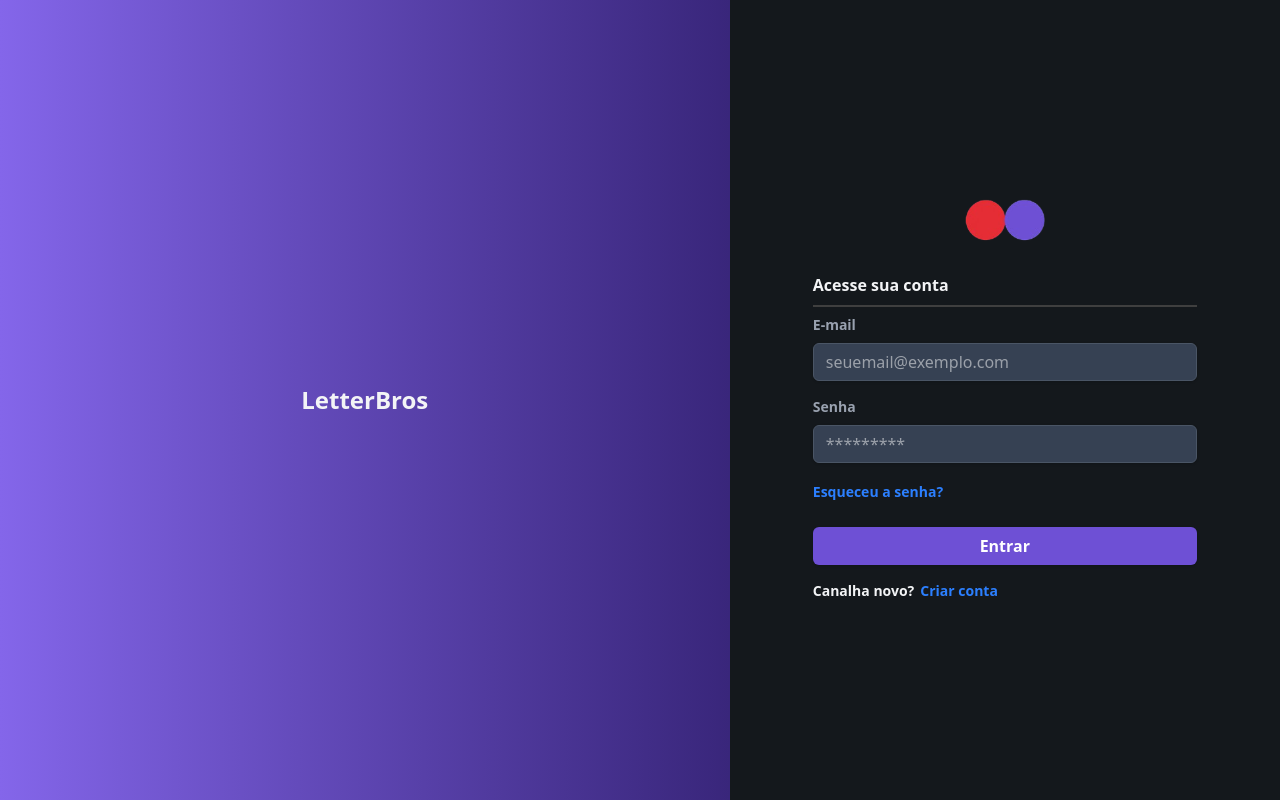
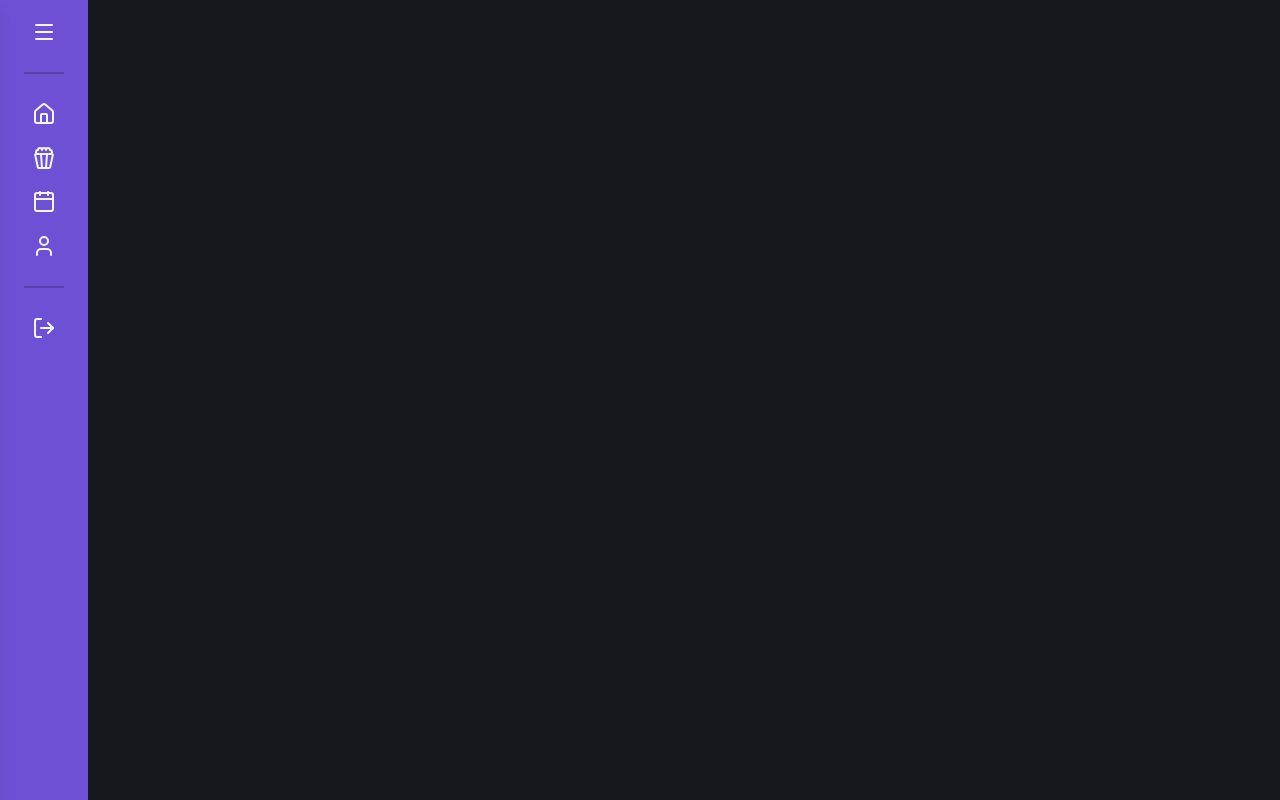
Before and after one commit to LuizEduardoBP/LetterBros-Frontend, a React (Vite) app: page /home in a window 1280 px wide. Built offline with nearby package versions, Linux system fonts and the light colour scheme.

Commit message:
feat: adicionando alguns pacotes (icones e rotas) e começo da homepage

```diff
--- a/package.json
+++ b/package.json
@@ -11,9 +11,11 @@
   },
   "dependencies": {
     "@tailwindcss/vite": "^4.1.4",
+    "lucide-react": "^1.7.0",
     "react": "^19.0.0",
     "react-dom": "^19.0.0",
     "react-icons": "^5.5.0",
+    "react-router-dom": "^7.13.2",
     "tailwindcss": "^4.1.4"
   },
   "devDependencies": {
--- a/src/App.tsx
+++ b/src/App.tsx
@@ -1,14 +1,18 @@
 import './App.css'
-import Header from './components/Header'
+import { BrowserRouter, Routes, Route, Navigate } from 'react-router-dom'; // Adicionado
 import HomePage from './pages/homepage/HomePage'
 import LoginPage from './pages/login/LoginPage'
 
 
 function App() {
   return (
-    <LoginPage></LoginPage>
-//    <HomePage></HomePage>
-
+    <BrowserRouter>
+      <Routes>
+        <Route path="/login" element={<LoginPage />} />
+        <Route path="/home" element={<HomePage />} />
+        <Route path="*" element={<Navigate to="/login" replace />} />
+      </Routes>
+    </BrowserRouter>
   )
 }
 
--- a/src/components/SideMenu.tsx
+++ b/src/components/SideMenu.tsx
@@ -8,7 +8,6 @@ interface SideMenuProps {
 const SideMenu: React.FC<SideMenuProps> = ({ isOpen, onClose }) => {
   return (
     <>
-      {/* Overlay (clica nele para fechar o menu) */}
       <div
         className={`fixed inset-0 bg-black bg-opacity-50 z-40 transition-opacity ${
           isOpen ? 'opacity-100 pointer-events-auto' : 'opacity-0 pointer-events-none'
@@ -16,7 +15,6 @@ const SideMenu: React.FC<SideMenuProps> = ({ isOpen, onClose }) => {
         onClick={onClose}
       ></div>
 
-      {/* O Menu Lateral */}
       <div
         className={`fixed top-0 left-0 w-64 h-full bg-white dark:bg-gray-800 shadow-lg z-50 transform transition-transform duration-300 ease-in-out ${
           isOpen ? 'translate-x-0' : '-translate-x-full' // Controla a posição com translate
--- a/src/pages/homepage/HomePage.tsx
+++ b/src/pages/homepage/HomePage.tsx
@@ -1,30 +1,23 @@
-import Header from "../../components/Header";
+import { useState } from "react";
+import { Menu, Popcorn, House, Calendar, User, LogOut } from "lucide-react";
+import SideMenu from "../../components/SideMenu";
 
 const HomePage: React.FC = () => {
+  const [isMenuOpen, setIsMenuOpen] = useState(false);
+
   return (
-    <div className="min-h-screen bg-gray-100 dark:bg-gray-800 text-gray-900 dark:text-gray-100">
-      <Header />
-      <div className="fixed left-0 w-1/5 h-screen bg-white dark:bg-gray-900 text-gray-800 dark:text-white shadow-md p-4">
-
-            <ul className="space-y-4 p-3">
-              <li className="text-gray-700 dark:text-gray-100 hover:text-blue-500 cursor-pointer">
-                <h2/> Proximas Sugestões
-              </li>
-              <li className="text-gray-700  dark:text-gray-100 hover:text-blue-500 cursor-pointer">
-                <h2/> Assistidos
-              </li>
-              <li className="text-gray-700  dark:text-gray-100 hover:text-blue-500 cursor-pointer">
-                <h2/> Adicionar
-              </li>
-              {/* <li className="text-gray-700  dark:text-gray-100 hover:text-blue-500 cursor-pointer">
-                <h2/> Confiigurações
-              </li> */}
-            </ul>
+    <div className="flex flex-row min-h-screen bg-[#14181C] text-gray-100">
+      <div className="flex flex-col w-22 bg-[#6E50D4] pt-5 p-3 gap-5 items-center">
+        <Menu></Menu>
+        <div className="m-2 h-0.5 w-10 bg-[#583FAA]"></div>
+        <House></House>
+        <Popcorn></Popcorn>
+        <Calendar></Calendar>
+        <User></User>
+        <div className="m-2 h-0.5 w-10 bg-[#583FAA]"></div>
+        <LogOut></LogOut>
       </div>
-
-      <main className="flex-1 p-5 ml-[20%]">
-        <h1 className="text-3xl font-bold mb-4"></h1>
-      </main>
+      <SideMenu isOpen={isMenuOpen} onClose={() => setIsMenuOpen(!isMenuOpen)} />
     </div>
   )
 };
--- a/src/pages/login/LoginPage.tsx
+++ b/src/pages/login/LoginPage.tsx
@@ -1,8 +1,11 @@
 import Input from "../../components/Input";
 import Button from "../../components/Button"; // Importa o novo componente Button
 import Logo from "../../components/Logo";
+import { useNavigate } from 'react-router-dom'; // Importa useNavigate
 
 const LoginPage: React.FC = () => {
+    const navigate = useNavigate(); // Inicializa o hook de navegação
+
     return (
         <div className="flex min-h-screen bg-gray-100 dark:bg-gray-800 text-gray-900 dark:text-gray-100">
             <div className="flex flex-3 justify-center items-center text-center text-gray-900 dark:text-gray-100 bg-gradient-to-r from-[#8466EA] to-[#39267B]">
@@ -23,7 +26,7 @@ const LoginPage: React.FC = () => {
                     <div className="flex flex-col items-center mt-6">
                         <Button
                             type="submit"
-                            onClick={() => console.log('Botão Entrar clicado!')}
+                            onClick={() => navigate('/home')} // Chama a função navigate para ir para '/home'
                             className="mb-4" // w-3/4 para ser menor que o input, mb-4 para espaçamento
                         >
                             Entrar
@@ -36,6 +39,10 @@ const LoginPage: React.FC = () => {
                         </a>
                     </div>
 
+                    <div className="flex flex-col justify-end items-center mt-6">
+                        <h3 className="text-gray-600 font-light">Copyrigth @ GDA 2026 </h3>
+                    </div>
+
                 </div>
             </div>
         </div>
```
Also changed, not shown: 1 other file (tests, documents, lock files or other folders).
